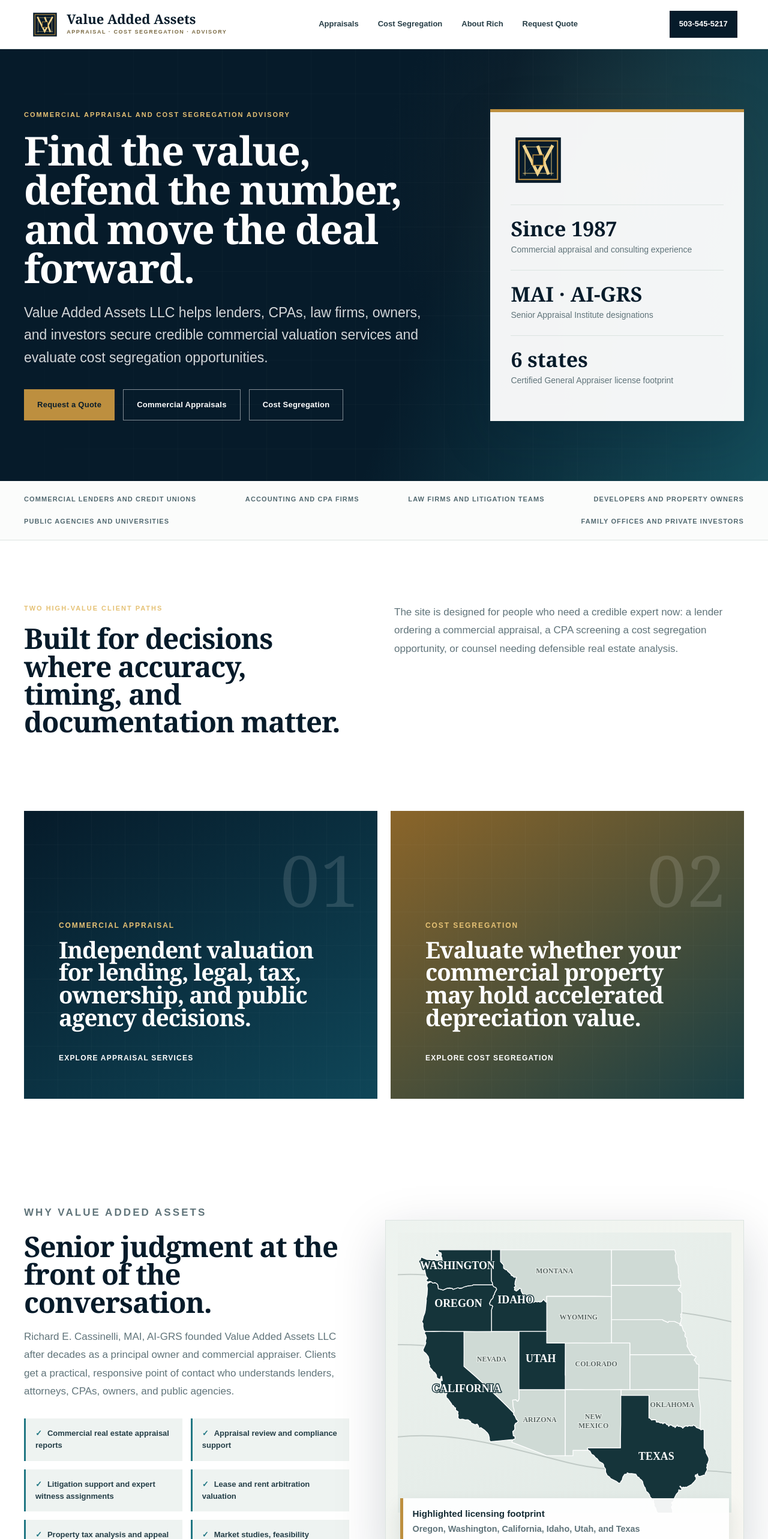
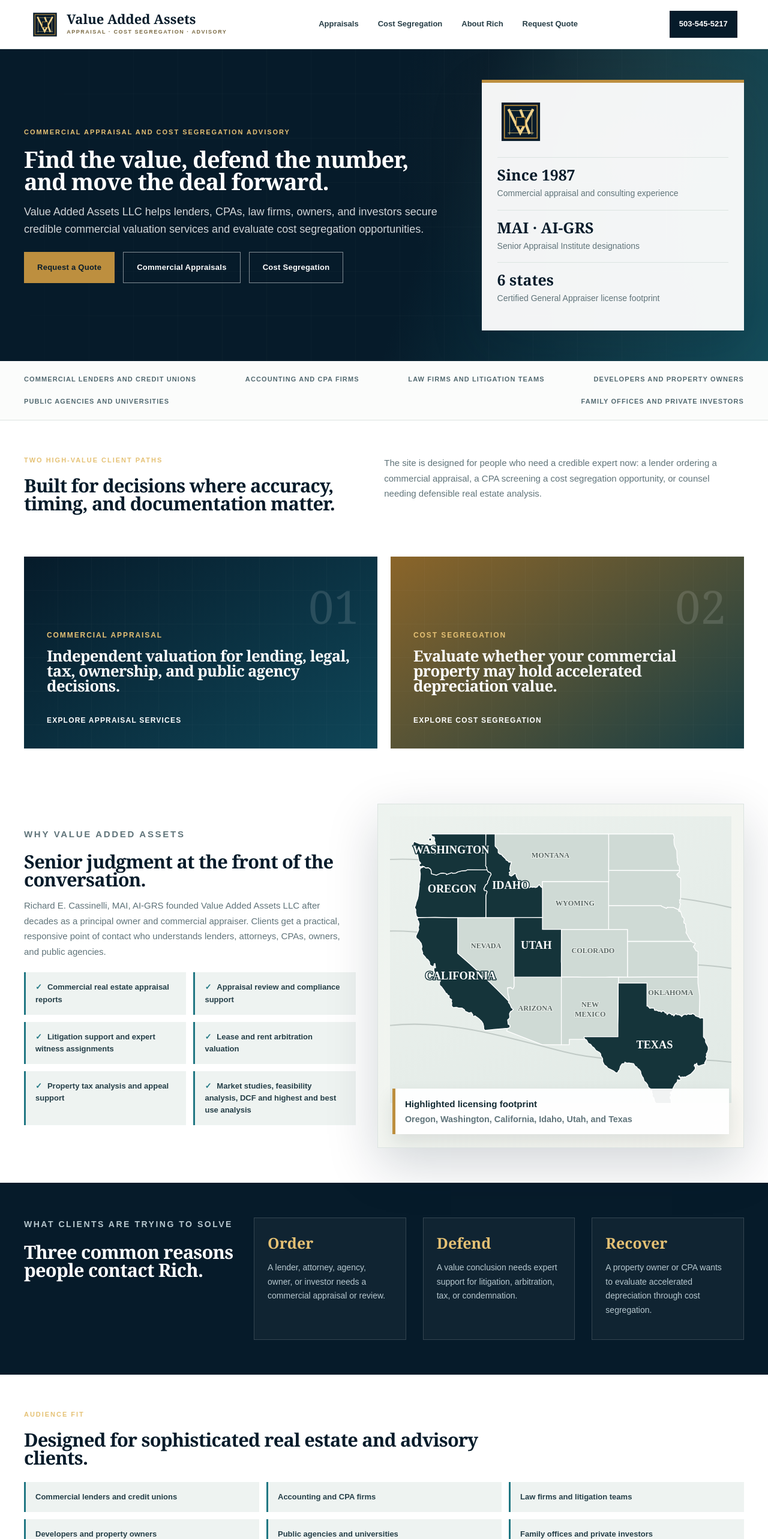
Before and after one commit to valueaddedassets-web/rich-cassinelli-advisory, a Next.js app: page / in a window 1280 px wide. Shown: the top 2566 px of the page at 60% size. Built offline with nearby package versions, Linux system fonts and the light colour scheme.

Commit message:
Tighten heading scale and page spacing

```diff
--- a/app/globals.css
+++ b/app/globals.css
@@ -87,7 +87,7 @@ button, input, select, textarea { font: inherit; }
     var(--navy);
   color: var(--white);
 }
-.homeHero { min-height: 720px; display: grid; align-items: center; }
+.homeHero { min-height: 520px; display: grid; align-items: center; }
 .heroTexture {
   position: absolute;
   inset: 0;
@@ -103,9 +103,9 @@ button, input, select, textarea { font: inherit; }
   z-index: 1;
   display: grid;
   grid-template-columns: 1.15fr 0.72fr;
-  gap: clamp(50px, 8vw, 110px);
+  gap: clamp(32px, 5vw, 72px);
   align-items: center;
-  padding: 80px 0;
+  padding: 50px 0;
 }
 .eyebrow {
   margin: 0 0 18px;
@@ -122,15 +122,15 @@ h1, h2 {
   font-weight: 650;
   letter-spacing: -0.025em;
 }
-h1 { margin-bottom: 24px; font-size: clamp(42px, 5.2vw, 72px); max-width: 860px; }
-h2 { margin-bottom: 20px; font-size: clamp(30px, 3.7vw, 48px); }
+h1 { margin-bottom: 18px; font-size: clamp(28px, 3.2vw, 38px); max-width: 720px; }
+h2 { margin-bottom: 16px; font-size: clamp(24px, 2.4vw, 32px); }
 h3 { margin-bottom: 12px; color: var(--navy); font-size: 22px; }
 .lead {
   max-width: 720px;
-  margin-bottom: 34px;
+  margin-bottom: 24px;
   color: rgba(255, 255, 255, 0.82);
-  font-size: clamp(18px, 2vw, 23px);
-  line-height: 1.62;
+  font-size: clamp(16px, 1.45vw, 18px);
+  line-height: 1.58;
 }
 .heroActions { display: flex; flex-wrap: wrap; gap: 14px; }
 .primaryBtn, .secondaryBtn, .resultCard a, .miniForm button {
@@ -154,19 +154,19 @@ h3 { margin-bottom: 12px; color: var(--navy); font-size: 22px; }
 .secondaryBtn { border: 1px solid rgba(255, 255, 255, 0.5); color: var(--white); }
 .secondaryBtn:hover { border-color: var(--white); background: rgba(255, 255, 255, 0.08); }
 .heroProof {
-  padding: 34px;
+  padding: 26px;
   background: rgba(255, 255, 255, 0.95);
   color: var(--ink);
   box-shadow: var(--shadow);
   border-top: 5px solid var(--gold);
 }
-.heroProof img { width: 92px; margin-bottom: 28px; }
-.heroProof div { padding: 22px 0; border-top: 1px solid var(--line); }
+.heroProof img { width: 78px; margin-bottom: 20px; }
+.heroProof div { padding: 16px 0; border-top: 1px solid var(--line); }
 .heroProof strong {
   display: block;
   font-family: var(--serif);
   color: var(--navy);
-  font-size: 34px;
+  font-size: 25px;
   line-height: 1;
 }
 .heroProof span { display: block; margin-top: 8px; color: var(--muted); font-size: 14px; }
@@ -181,17 +181,17 @@ h3 { margin-bottom: 12px; color: var(--navy); font-size: 22px; }
   text-transform: uppercase;
 }
 
-.section { padding-top: 105px; padding-bottom: 105px; }
+.section { padding-top: 58px; padding-bottom: 58px; }
 .splitIntro, .twoCol, .licenseSection, .propertyGrid, .resumeGrid {
   display: grid;
   grid-template-columns: 0.95fr 1.05fr;
-  gap: clamp(44px, 7vw, 96px);
+  gap: clamp(28px, 4.5vw, 60px);
   align-items: start;
 }
 .splitIntro > p, .richText p, .twoCol > div > p, .proofCopy > p, .narrowHero p, .intakeGrid p {
   color: var(--muted);
-  font-size: 17px;
-  line-height: 1.78;
+  font-size: 15px;
+  line-height: 1.7;
 }
 .splitIntro h2, .twoCol h2, .sectionTitle h2, .proofCopy h2, .propertyGrid h2, .licenseSection h2, .resumeGrid h2 {
   color: var(--navy);
@@ -201,15 +201,15 @@ h3 { margin-bottom: 12px; color: var(--navy); font-size: 22px; }
   display: grid;
   grid-template-columns: repeat(2, 1fr);
   gap: 22px;
-  margin-bottom: 70px;
+  margin-bottom: 34px;
 }
 .pathCard {
   position: relative;
-  min-height: 480px;
+  min-height: 320px;
   display: flex;
   flex-direction: column;
   justify-content: flex-end;
-  padding: clamp(34px, 5vw, 58px);
+  padding: clamp(26px, 3.5vw, 38px);
   overflow: hidden;
   color: var(--white);
 }
@@ -232,14 +232,14 @@ h3 { margin-bottom: 12px; color: var(--navy); font-size: 22px; }
   top: 24px;
   color: rgba(255,255,255,.13);
   font-family: var(--serif);
-  font-size: 118px;
+  font-size: 76px;
 }
 .pathCard p { color: var(--gold-2); font-size: 12px; font-weight: 900; letter-spacing: 0.16em; text-transform: uppercase; }
-.pathCard h2 { max-width: 610px; color: var(--white); font-size: clamp(28px, 3vw, 40px); }
+.pathCard h2 { max-width: 560px; color: var(--white); font-size: clamp(22px, 2vw, 28px); }
 .pathCard em { margin-top: 20px; font-style: normal; font-size: 12px; font-weight: 900; letter-spacing: 0.1em; text-transform: uppercase; }
 
-.proofGrid { display: grid; grid-template-columns: 0.95fr 1.05fr; gap: 60px; align-items: center; }
-.checkGrid { display: grid; grid-template-columns: repeat(2, 1fr); gap: 14px; margin-top: 30px; }
+.proofGrid { display: grid; grid-template-columns: 0.95fr 1.05fr; gap: 36px; align-items: center; }
+.checkGrid { display: grid; grid-template-columns: repeat(2, 1fr); gap: 12px; margin-top: 22px; }
 .checkGrid span, .audienceGrid span, .pillGrid span {
   padding: 15px 16px;
   background: var(--mist);
@@ -338,14 +338,14 @@ h3 { margin-bottom: 12px; color: var(--navy); font-size: 22px; }
   font-weight: 650;
 }
 
-.darkBand { padding: 96px 0; background: var(--navy); color: var(--white); }
+.darkBand { padding: 58px 0; background: var(--navy); color: var(--white); }
 .resultsGrid { display: grid; grid-template-columns: 1.4fr repeat(3, 1fr); gap: 28px; align-items: stretch; }
-.resultsGrid h2 { color: var(--white); font-size: clamp(30px, 3.2vw, 44px); }
-.resultsGrid article { padding: 28px; border: 1px solid rgba(255,255,255,.15); background: rgba(255,255,255,.04); }
-.resultsGrid strong { display: block; margin-bottom: 12px; color: var(--gold-2); font-family: var(--serif); font-size: 34px; }
+.resultsGrid h2 { color: var(--white); font-size: clamp(24px, 2.4vw, 32px); }
+.resultsGrid article { padding: 22px; border: 1px solid rgba(255,255,255,.15); background: rgba(255,255,255,.04); }
+.resultsGrid strong { display: block; margin-bottom: 10px; color: var(--gold-2); font-family: var(--serif); font-size: 25px; }
 .resultsGrid p { color: #b7c8cf; font-size: 14px; line-height: 1.7; }
 
-.sectionTitle { max-width: 850px; margin-bottom: 44px; }
+.sectionTitle { max-width: 760px; margin-bottom: 26px; }
 .audienceGrid, .pillGrid {
   display: grid;
   grid-template-columns: repeat(3, 1fr);
@@ -361,16 +361,16 @@ h3 { margin-bottom: 12px; color: var(--navy); font-size: 22px; }
 .clientLists h3 { font-family: var(--serif); font-size: 28px; }
 .clientLists p { color: var(--muted); font-size: 14px; line-height: 1.85; }
 
-.pageHero { padding: 108px 0 118px; }
+.pageHero { padding: 62px 0 68px; }
 .appraisalHero { background: linear-gradient(120deg, rgba(6,27,42,.96), rgba(6,27,42,.8)), var(--navy); }
 .costHero { background: linear-gradient(120deg, rgba(6,27,42,.94), rgba(32,119,131,.72)), var(--navy); }
 .aboutHero { background: linear-gradient(120deg, rgba(6,27,42,.95), rgba(118,83,29,.66)), var(--navy); }
 .quoteHero { background: linear-gradient(120deg, rgba(6,27,42,.96), rgba(32,119,131,.7)), var(--navy); }
 .narrowHero { max-width: 1000px; }
 .narrowHero h1 { color: var(--white); }
-.narrowHero p { max-width: 760px; color: rgba(255,255,255,.82); margin-bottom: 30px; }
+.narrowHero p { max-width: 720px; color: rgba(255,255,255,.82); margin-bottom: 22px; }
 
-.subtleBand { padding: 92px 0; background: var(--paper); }
+.subtleBand { padding: 56px 0; background: var(--paper); }
 .propertyGrid { align-items: center; }
 .licenseGrid {
   display: grid;
@@ -386,11 +386,11 @@ h3 { margin-bottom: 12px; color: var(--navy); font-size: 22px; }
 .licenseGrid strong { display: block; font-family: var(--serif); font-size: 26px; }
 .licenseGrid span { display: block; margin-top: 8px; color: #b9c7ce; font-size: 13px; font-weight: 800; }
 
-.calculatorSection { padding: 100px 0; background: var(--mist); }
-.calcGrid { display: grid; grid-template-columns: 1.05fr 0.78fr; gap: 74px; align-items: center; }
+.calculatorSection { padding: 58px 0; background: var(--mist); }
+.calcGrid { display: grid; grid-template-columns: 1.05fr 0.78fr; gap: 44px; align-items: center; }
 .calcGrid h2 { color: var(--navy); }
 .calcGrid p { color: var(--muted); line-height: 1.75; }
-.calcFields { display: grid; grid-template-columns: repeat(2, 1fr); gap: 18px; margin-top: 34px; }
+.calcFields { display: grid; grid-template-columns: repeat(2, 1fr); gap: 16px; margin-top: 24px; }
 label { color: #344a52; font-size: 11px; font-weight: 900; letter-spacing: 0.08em; text-transform: uppercase; }
 input, select, textarea {
   display: block;
@@ -404,25 +404,25 @@ input, select, textarea {
 }
 input:focus, select:focus, textarea:focus { border-color: var(--teal); box-shadow: 0 0 0 3px rgba(32, 119, 131, 0.12); }
 .resultCard {
-  padding: 40px;
+  padding: 28px;
   background: var(--white);
   border-top: 5px solid var(--gold);
   box-shadow: var(--shadow);
 }
 .resultCard > p { color: var(--muted); font-size: 11px; font-weight: 900; letter-spacing: .14em; text-transform: uppercase; }
-.resultCard > strong { display: block; margin: 8px 0 24px; color: var(--teal); font-family: var(--serif); font-size: 64px; line-height: 1; }
+.resultCard > strong { display: block; margin: 8px 0 20px; color: var(--teal); font-family: var(--serif); font-size: 42px; line-height: 1; }
 .resultCard div { display: flex; justify-content: space-between; gap: 14px; padding: 14px 0; border-top: 1px solid var(--line); font-size: 13px; }
 .resultCard a { width: 100%; margin: 26px 0 14px; }
 .resultCard small { color: #7a8a8e; font-size: 11px; }
 
 .processGrid { display: grid; grid-template-columns: repeat(4, 1fr); gap: 18px; }
-.processGrid article { padding: 28px; border: 1px solid var(--line); background: #fbfcfb; }
-.processGrid span { color: var(--gold); font-family: var(--serif); font-size: 46px; }
+.processGrid article { padding: 22px; border: 1px solid var(--line); background: #fbfcfb; }
+.processGrid span { color: var(--gold); font-family: var(--serif); font-size: 32px; }
 .processGrid p { color: var(--muted); font-size: 14px; line-height: 1.72; }
 
-.aboutGrid { display: grid; grid-template-columns: 0.7fr 1.3fr; gap: 76px; align-items: center; }
+.aboutGrid { display: grid; grid-template-columns: 0.7fr 1.3fr; gap: 46px; align-items: center; }
 .portraitCard {
-  min-height: 430px;
+  min-height: 320px;
   display: grid;
   place-items: center;
   align-content: center;
@@ -432,25 +432,25 @@ input:focus, select:focus, textarea:focus { border-color: var(--teal); box-shado
   color: var(--white);
   box-shadow: -22px 22px 0 var(--paper);
 }
-.portraitCard img { width: 142px; }
-.portraitCard strong { font-family: var(--serif); font-size: 32px; text-align: center; }
+.portraitCard img { width: 112px; }
+.portraitCard strong { font-family: var(--serif); font-size: 25px; text-align: center; }
 .portraitCard span { color: var(--gold-2); font-size: 11px; font-weight: 900; letter-spacing: .18em; }
-.timeline div { display: grid; grid-template-columns: 150px 1fr; gap: 24px; padding: 22px 0; border-top: 1px solid #d8d0c1; }
+.timeline div { display: grid; grid-template-columns: 150px 1fr; gap: 20px; padding: 16px 0; border-top: 1px solid #d8d0c1; }
 .timeline span { color: #8a6a32; font-size: 12px; font-weight: 900; }
-.timeline strong { color: var(--navy); font-family: var(--serif); font-size: 25px; }
+.timeline strong { color: var(--navy); font-family: var(--serif); font-size: 20px; }
 
-.quoteBand, .intakePage { padding: 100px 0; background: var(--navy); color: var(--white); }
-.quoteGrid, .intakeGrid { display: grid; grid-template-columns: 0.82fr 1.18fr; gap: clamp(44px, 7vw, 90px); align-items: start; }
+.quoteBand, .intakePage { padding: 58px 0; background: var(--navy); color: var(--white); }
+.quoteGrid, .intakeGrid { display: grid; grid-template-columns: 0.82fr 1.18fr; gap: clamp(28px, 5vw, 60px); align-items: start; }
 .quoteGrid h2, .intakeGrid h2 { color: var(--white); }
 .quoteGrid p, .intakeGrid p { color: #b9c9cf; }
 .contactStack { display: flex; flex-direction: column; gap: 10px; margin-top: 28px; }
-.contactStack a { color: var(--gold-2); font-family: var(--serif); font-size: 26px; }
+.contactStack a { color: var(--gold-2); font-family: var(--serif); font-size: 20px; }
 .miniForm, .formFrame {
   background: var(--white);
   color: var(--ink);
   box-shadow: 0 28px 70px rgba(0,0,0,.24);
 }
-.miniForm { padding: 34px; }
+.miniForm { padding: 26px; }
 .miniForm form { display: grid; gap: 18px; }
 .miniForm button { width: 100%; margin-top: 6px; }
 .miniForm p { margin: 0; color: #7a898d; font-size: 12px; line-height: 1.6; }
@@ -459,7 +459,7 @@ input:focus, select:focus, textarea:focus { border-color: var(--teal); box-shado
 .formFrame p { margin: 12px 8px 4px; color: #6d7f84; font-size: 12px; }
 .formFrame a { color: var(--teal); font-weight: 900; text-decoration: underline; }
 
-.siteFooter { padding: 58px 0 26px; background: #03131e; color: #9db1ba; }
+.siteFooter { padding: 42px 0 22px; background: #03131e; color: #9db1ba; }
 .footerGrid { display: grid; grid-template-columns: 1.2fr 0.6fr 0.7fr; gap: 54px; }
 .footerLogo { width: 280px; padding: 10px; background: var(--white); }
 .siteFooter p { max-width: 520px; margin-top: 20px; font-size: 13px; line-height: 1.75; }
@@ -487,15 +487,15 @@ input:focus, select:focus, textarea:focus { border-color: var(--teal); box-shado
   .siteHeader nav { gap: 14px; }
   .siteHeader nav a { font-size: 12px; }
   .homeHero { min-height: auto; }
-  h1 { font-size: 38px; }
-  h2 { font-size: 31px; }
-  .heroGrid, .section, .pageHero, .quoteBand, .intakePage, .calculatorSection, .subtleBand, .darkBand { padding-top: 70px; padding-bottom: 70px; }
-  .heroProof { padding: 24px; }
+  h1 { font-size: 30px; }
+  h2 { font-size: 25px; }
+  .heroGrid, .section, .pageHero, .quoteBand, .intakePage, .calculatorSection, .subtleBand, .darkBand { padding-top: 44px; padding-bottom: 44px; }
+  .heroProof { padding: 20px; }
   .servicePathGrid { margin-bottom: 20px; }
-  .pathCard { min-height: 390px; }
+  .pathCard { min-height: 260px; }
   .checkGrid, .audienceGrid, .pillGrid, .licenseGrid, .processGrid, .calcFields, .footerGrid { grid-template-columns: 1fr; }
-  .clientLists div, .resultCard, .miniForm { padding: 24px; }
-  .resultCard > strong { font-size: 50px; }
+  .clientLists div, .resultCard, .miniForm { padding: 20px; }
+  .resultCard > strong { font-size: 34px; }
   .timeline div { grid-template-columns: 1fr; gap: 5px; }
   .formFrame iframe { height: 1500px; }
   .service-map { padding: 12px 12px 18px; }
```
